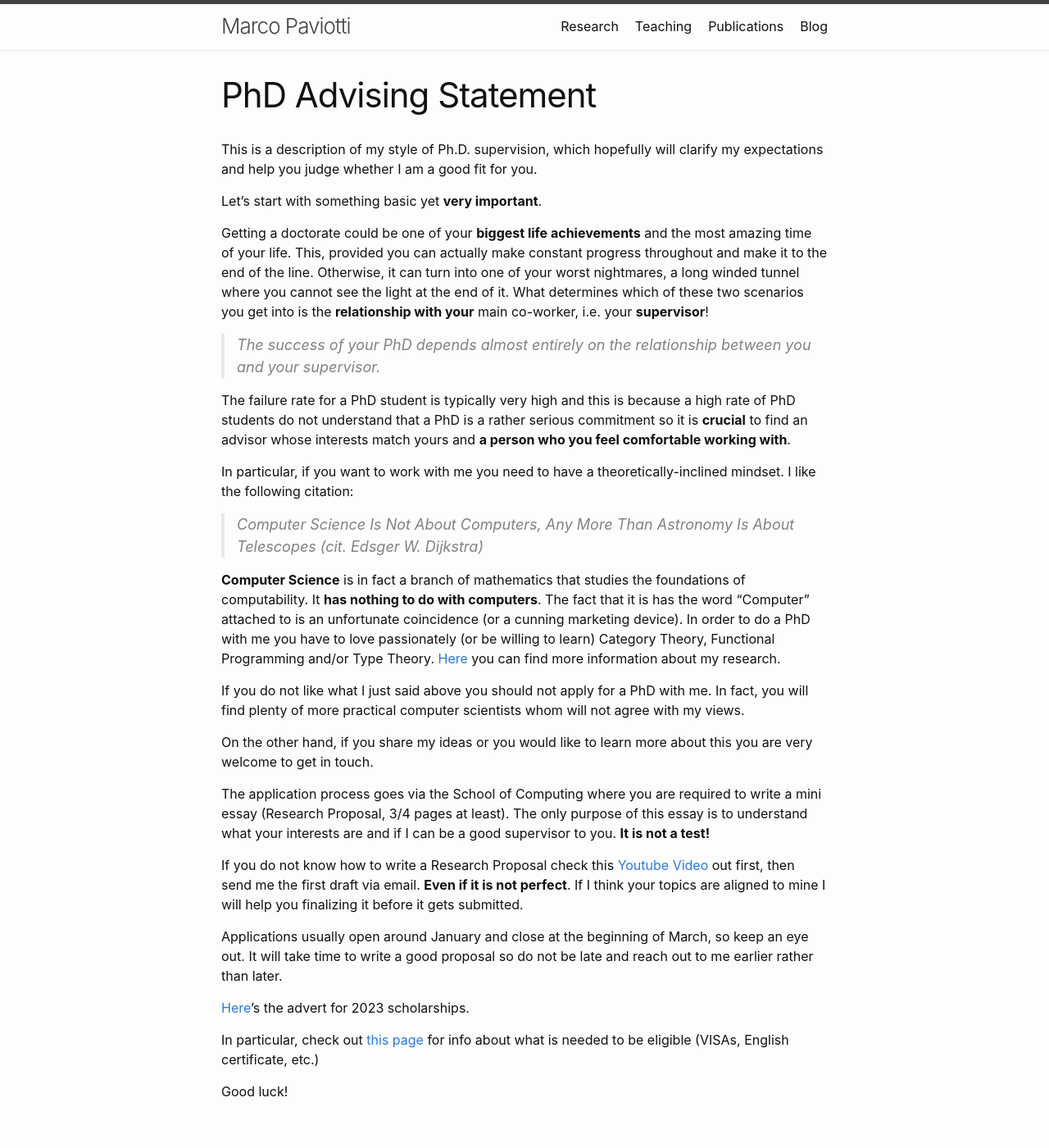
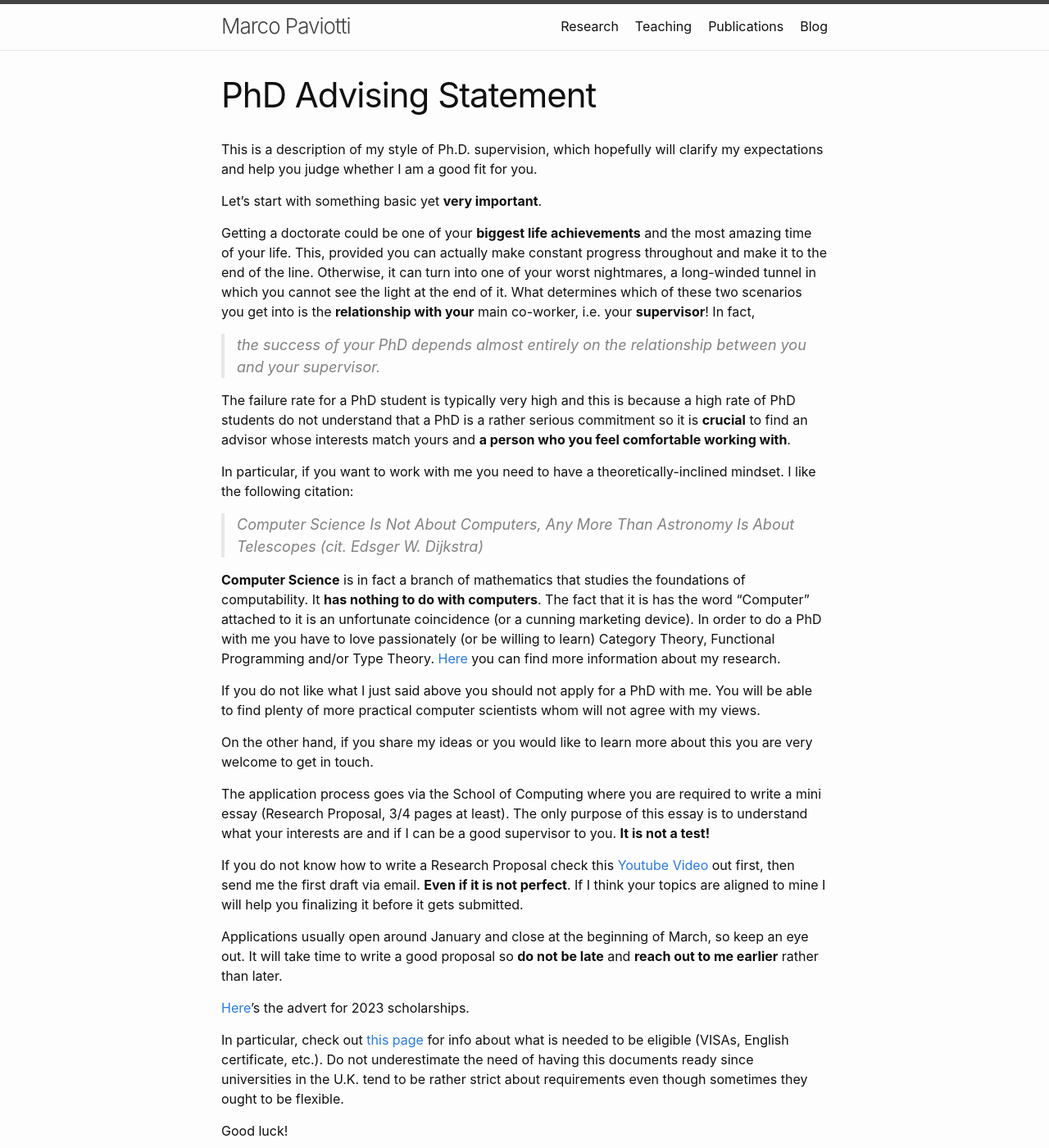
Before and after one commit to mpaviotti/mpaviotti.github.com, a Jekyll site: the page built from phd.markdown, in a window 1280 px wide and 1400 px high. Shown: the whole window at 82% size. Built offline with Jekyll 4.4.1, drawn with Linux system fonts in a browser that asks for light colours.

Commit message:
PhD statement. Revision.

```diff
--- a/phd.markdown
+++ b/phd.markdown
@@ -11,11 +11,11 @@ Let's start with something basic yet **very important**.
 Getting a doctorate could be one of your **biggest life achievements** and the
 most amazing time of your life. This, provided you can actually make constant
 progress throughout and make it to the end of the line. Otherwise, it can turn
-into one of your worst nightmares, a long winded tunnel where you cannot see the
+into one of your worst nightmares, a long-winded tunnel in which you cannot see the
 light at the end of it.  What determines which of these two scenarios you get
-into is the **relationship with your** main co-worker, i.e. your **supervisor**!
+into is the **relationship with your** main co-worker, i.e. your **supervisor**! In fact,
 
-> The success of your PhD depends almost entirely on the relationship between you and your supervisor.
+> the success of your PhD depends almost entirely on the relationship between you and your supervisor.
 
 The failure rate for a PhD student is typically very high and this is because a
 high rate of  PhD students do not understand that a PhD is a rather serious
@@ -28,14 +28,15 @@ In particular, if you want to work with me you need to have a theoretically-incl
 
 **Computer Science** is in fact a branch of mathematics that studies the
 foundations of computability. It **has nothing to do with computers**. The fact
-that it is has the word "Computer" attached to is an unfortunate coincidence (or
+that it is has the word "Computer" attached to it is an unfortunate coincidence (or
 a cunning marketing device). In order to do a PhD with me you have to love
 passionately (or be willing to learn) Category Theory, Functional Programming and/or Type
 Theory. [Here]({% link research.markdown %}) you can find more information about
 my research.
 
 If you do not like what I just said above you should not apply for a PhD with
-me. In fact, you will find plenty of more practical computer scientists whom will not agree with my views.
+me. You will be able to find plenty of more practical computer scientists whom
+will not agree with my views.
 
 On the other hand, if you share my ideas or you would like to learn more about
 this you are very welcome to get in touch.
@@ -51,10 +52,15 @@ first draft via email. **Even if it is not perfect**. If I think your topics are
 aligned to mine I will help you finalizing it before it gets submitted.
 
 Applications usually open around January and close at the beginning of March, so
-keep an eye out. It will take time to write a good proposal so do not be late and reach out to me earlier rather than later.
+keep an eye out. It will take time to write a good proposal so **do not be late** and **reach out to me earlier** rather than later.
 
 [Here](/assets/phd-advert-2023.txt)'s the advert for 2023 scholarships.
 
-In particular, check out [this page](https://www.kent.ac.uk/courses/postgraduate/283/computer-science) for info about what is needed to be eligible (VISAs, English certificate, etc.)
+In particular, check out [this
+page](https://www.kent.ac.uk/courses/postgraduate/283/computer-science) for info
+about what is needed to be eligible (VISAs, English certificate, etc.). Do not
+underestimate the need of having this documents ready since universities in the
+U.K. tend to be rather strict about requirements even though sometimes they
+ought to be flexible.
 
 Good luck!
```
